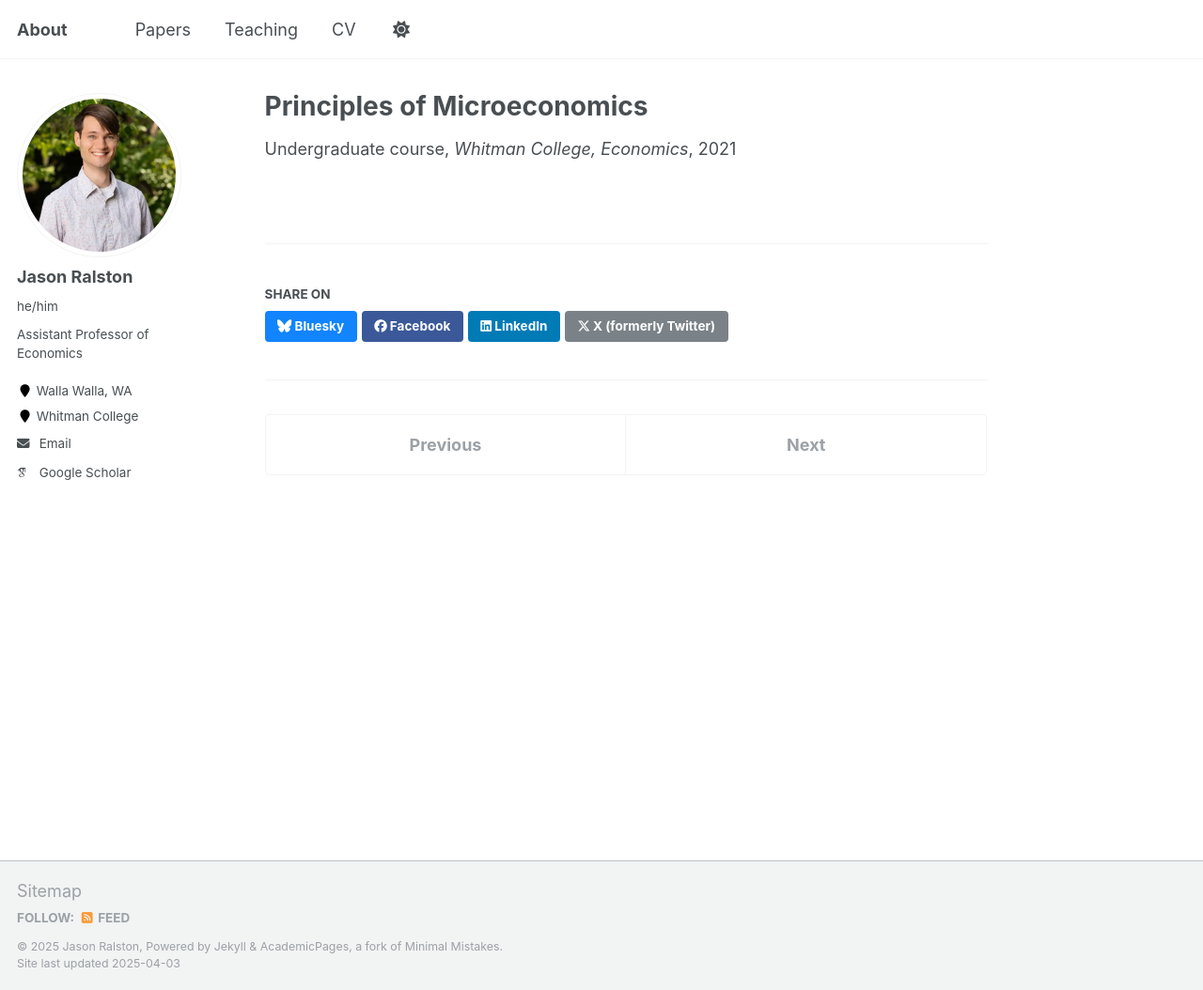
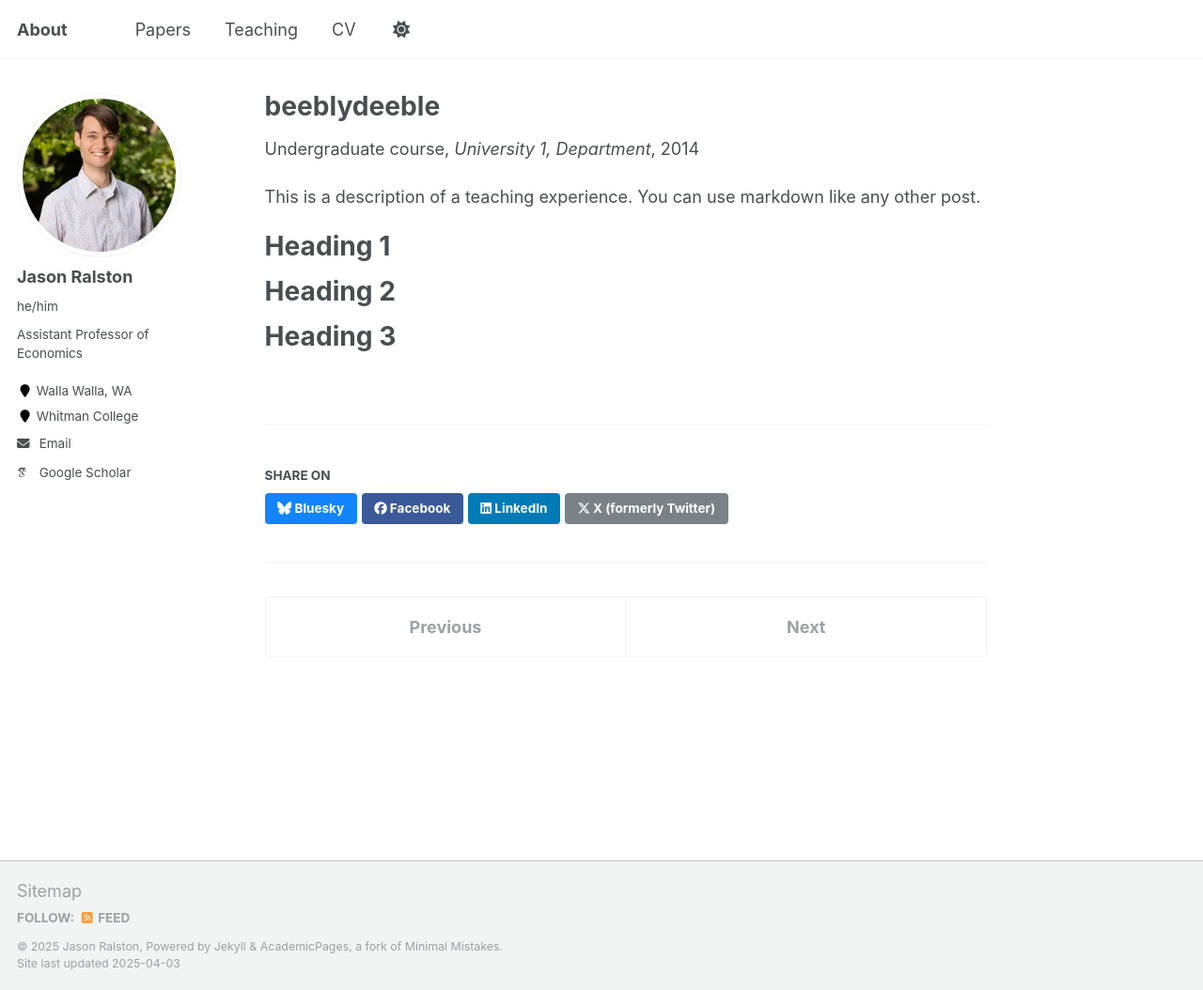
Before and after one commit to jasonralston/jasonralston.github.io, a Jekyll site: the page built from _teaching/2021-spring-teaching-1.md, in a window 1280 px wide and 1054 px high. Shown: the whole window at 94% size. Built offline with Jekyll 4.4.1, drawn with Linux system fonts in a browser that asks for light colours; some web fonts are replaced; a file with an impossible date is left out.

Commit message:
Update 2021-spring-teaching-1.md

```diff
--- a/_teaching/2021-spring-teaching-1.md
+++ b/_teaching/2021-spring-teaching-1.md
@@ -1,9 +1,20 @@
 ---
-title: "Principles of Microeconomics"
+title: "beeblydeeble"
 collection: teaching
 type: "Undergraduate course"
-permalink: /teaching/2014-Principles-teaching-1
-venue: "Whitman College, Economics"
-date: 2021-01-01
-location: "Walla Walla, WA"
+permalink: /teaching/2014-spring-teaching-1
+venue: "University 1, Department"
+date: 2014-01-01
+location: "City, Country"
 ---
+
+This is a description of a teaching experience. You can use markdown like any other post.
+
+Heading 1
+======
+
+Heading 2
+======
+
+Heading 3
+======
```
